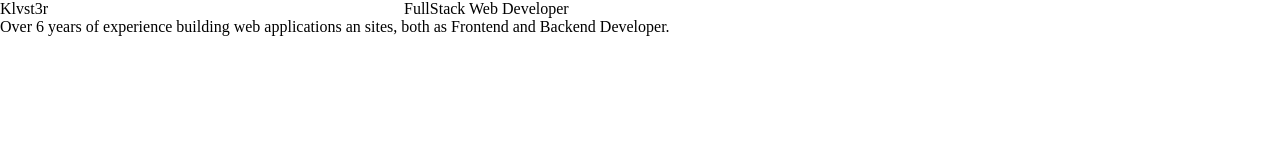
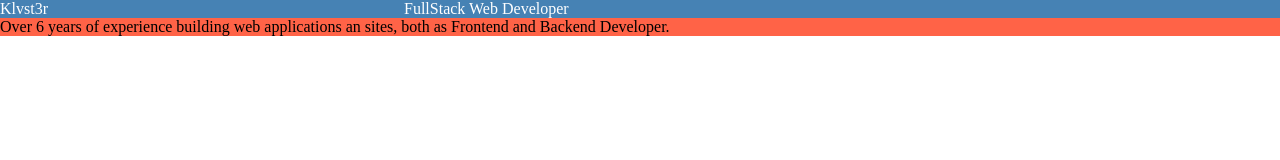
Before and after one commit to Klvst3r/cv, a plain HTML site: page index.html in a window 1280 px wide. Drawn offline with Linux system fonts and the light colour scheme.

Commit message:
Add colors and cooments notes

```diff
--- a/css/style.css
+++ b/css/style.css
@@ -6,3 +6,12 @@ p{
 	display: inline-block;
 	width: 400px;
 }
+header{
+	/*background-color: #3949AB;*/
+	background-color: steelblue;
+	color: white;
+}
+.content-div{
+	/*background-color: #F06292;*/
+	background-color: tomato;
+}
--- a/index.html
+++ b/index.html
@@ -12,7 +12,7 @@
 		<p>Klvst3r</p>
 		<p>FullStack Web Developer</p>
 	</header>
-	<div class="">
+	<div class="content-div">
 		Over 6 years of experience building web applications an sites, both as Frontend and Backend Developer.
 	</div>
 </body>
```
Also changed, not shown: 2 other files.
